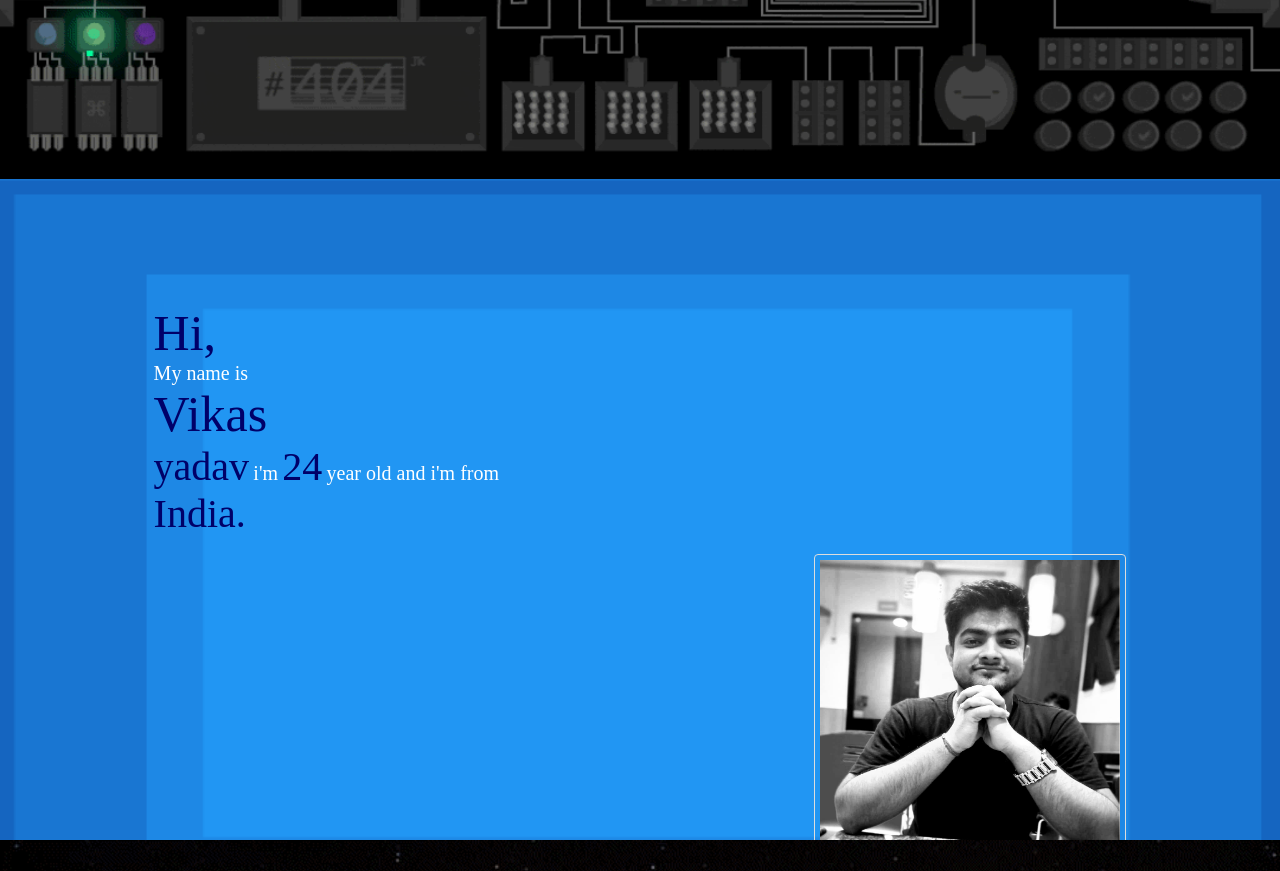
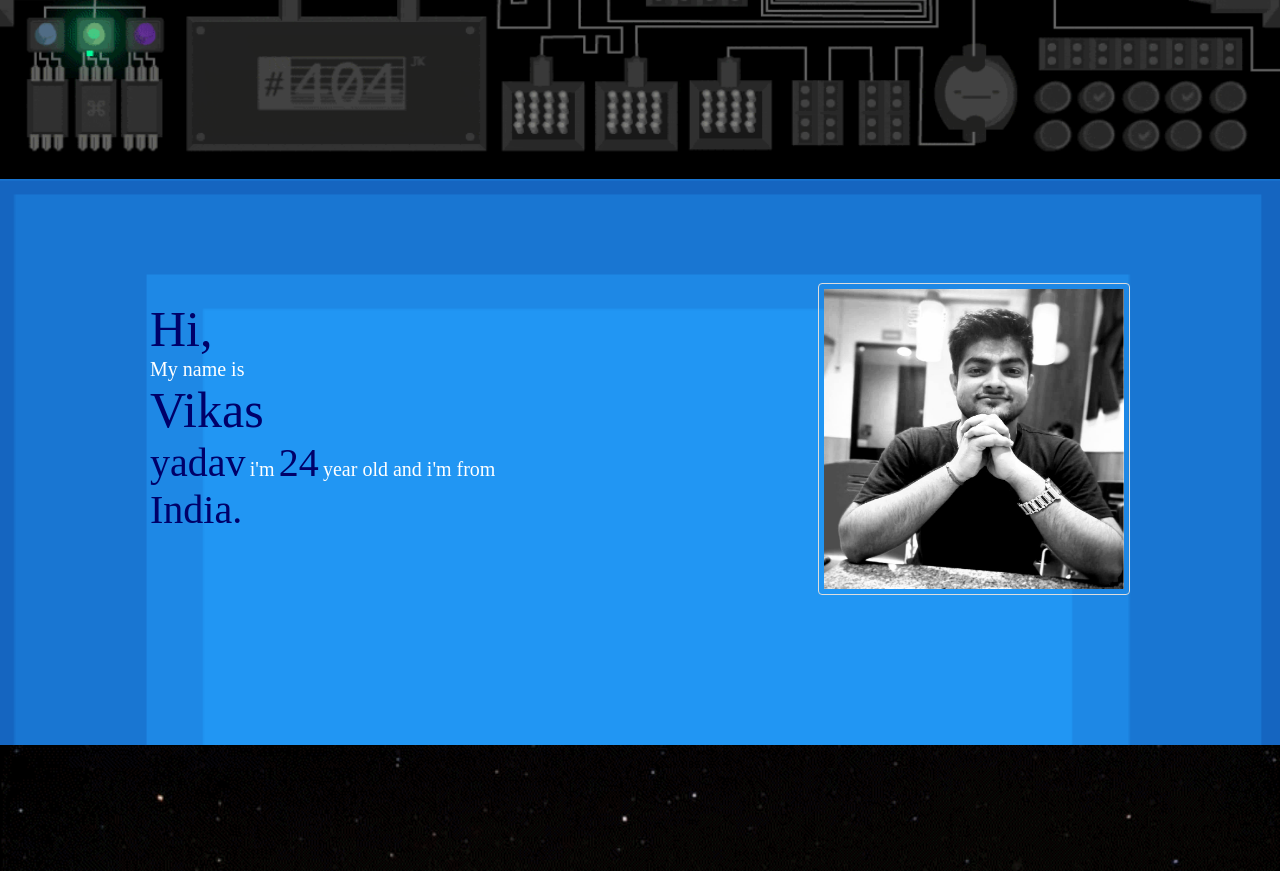
Before and after one commit to vikas095/Project, a plain HTML site: page index.html in a window 1280 px wide. Shown: the part 500-1371 px from the top of the page. Drawn offline with Linux system fonts and the light colour scheme.

Commit message:
First commit

```diff
--- a/CSS files/style.css
+++ b/CSS files/style.css
@@ -47,15 +47,15 @@ nav a
 }
 .me{
   background-image: url("../images/me3.gif");
+
   margin-top: -50px;
   background-size: cover;
-	height: 50vh;
-	background-repeat: no-repeat;
   font-size: 17px;
   color:white;
-	padding: 12vw;
+  padding: 150px;
   overflow: auto;
 }
+
 .me img:hover {
 box-shadow: 0 0 15px 12px gray;
 }
@@ -73,7 +73,7 @@ box-shadow: 0 0 15px 12px gray;
   background-size: cover;
   color:white;
   padding: 150px;
-	overflow: auto;
+  overflow: auto
 }
 .ProFile img:hover {
 box-shadow: 0 0 15px 12px rgba(0, 140, 186, 0.5);
@@ -117,7 +117,7 @@ box-shadow: 0 0 15px 12px rgba(0, 140, 186, 0.5);
   font-size: 40px;
 }
 .educationSection{
-	background-image: url("../images/pic_skills.jpg");
+  background-image: url(../images/pic_skills.jpg);
     background-position-x: center;
     background-position-y: 10px;
     background-size: initial;
--- a/index.html
+++ b/index.html
@@ -19,12 +19,12 @@
 				</nav>
 			</div>
 		</header>
-
 		<div class="video">
 			<img src="images\main.gif" height="650vh" width="100%">
 		</div>
 		<div class="me" id="me1">
-					<p>
+
+				<p style="float: left;">
 				<span style="font-size: 50px; color:rgb(0,0,105);">Hi,</span><br>
 				<span style="font-size: 20px;">My name is</span> <br>
 				<span style="font-size: 50px; color:rgb(0,0,105);">Vikas</span><br>
@@ -34,7 +34,7 @@
 				<span style="font-size: 20px;">year old and i'm from</span><br>
 				<span style="font-size: 40px; color:rgb(0,0,105);">India.</span>
 			</p>
-					<img src="images\vikas1.jpg" style="float: right; width: 300px; height: 300px;" class="introImage1">
+			<img src="images\vikas1.jpg" style="float: right; width: 300px; height: 300px; position: relative;" class="introImage1">
 		</div>
 		<div class="ProFile" id="ProFile">
 			<img src="images\vikas2.jpg" style="float: right; width: 247px;
@@ -51,6 +51,7 @@
 				<span style="font-size: 30px; color: skyblue;">INDIA</span>
 			</p>
 		</div>
+
 		<div>
 			<div class="Skill" id="Skills">
 				<p class="comingsoon">Coming Soon!</p>
@@ -60,6 +61,7 @@
 				<p class="javascript">JavaScript</p>
 				<p class="candcplus">C and C++</p>
 				<p class="java">java</p>
+
 			</div>
 		</div>
 
```
Lines whose indentation alone changed are shown as unchanged.
